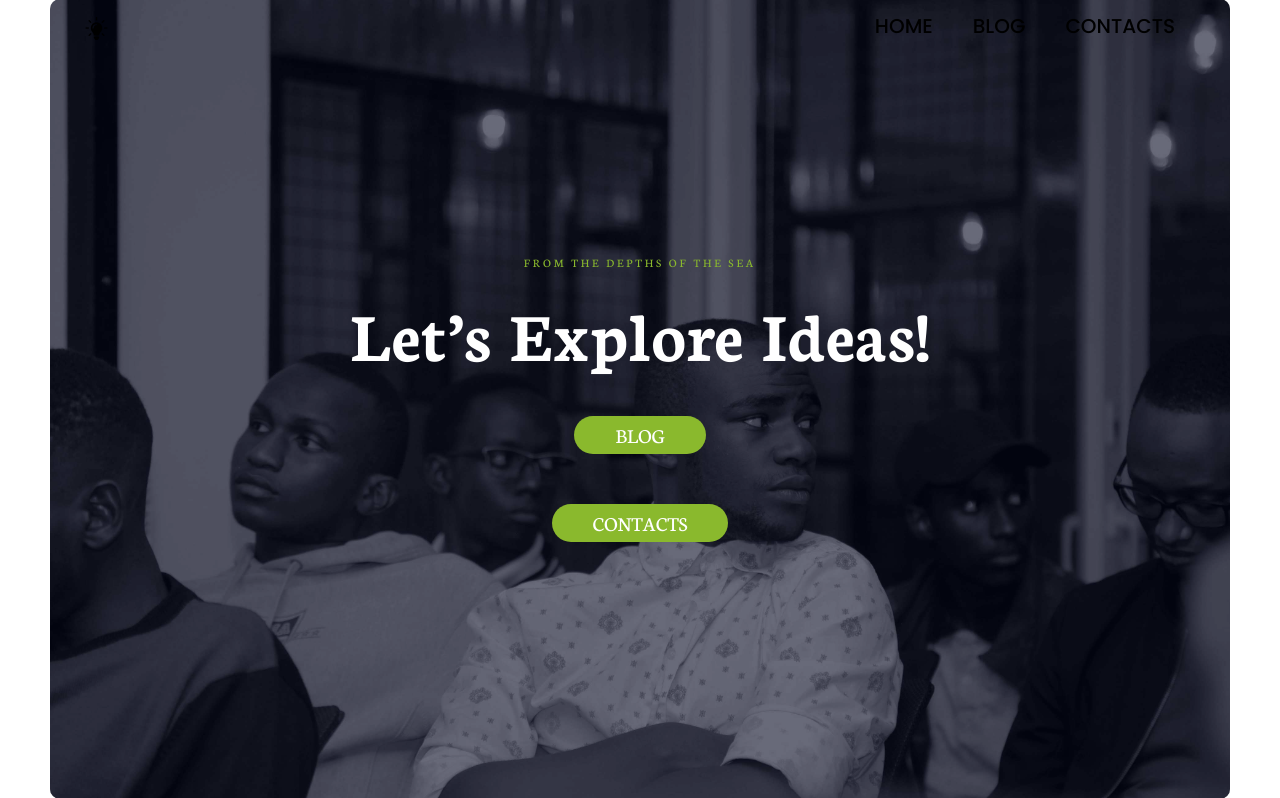
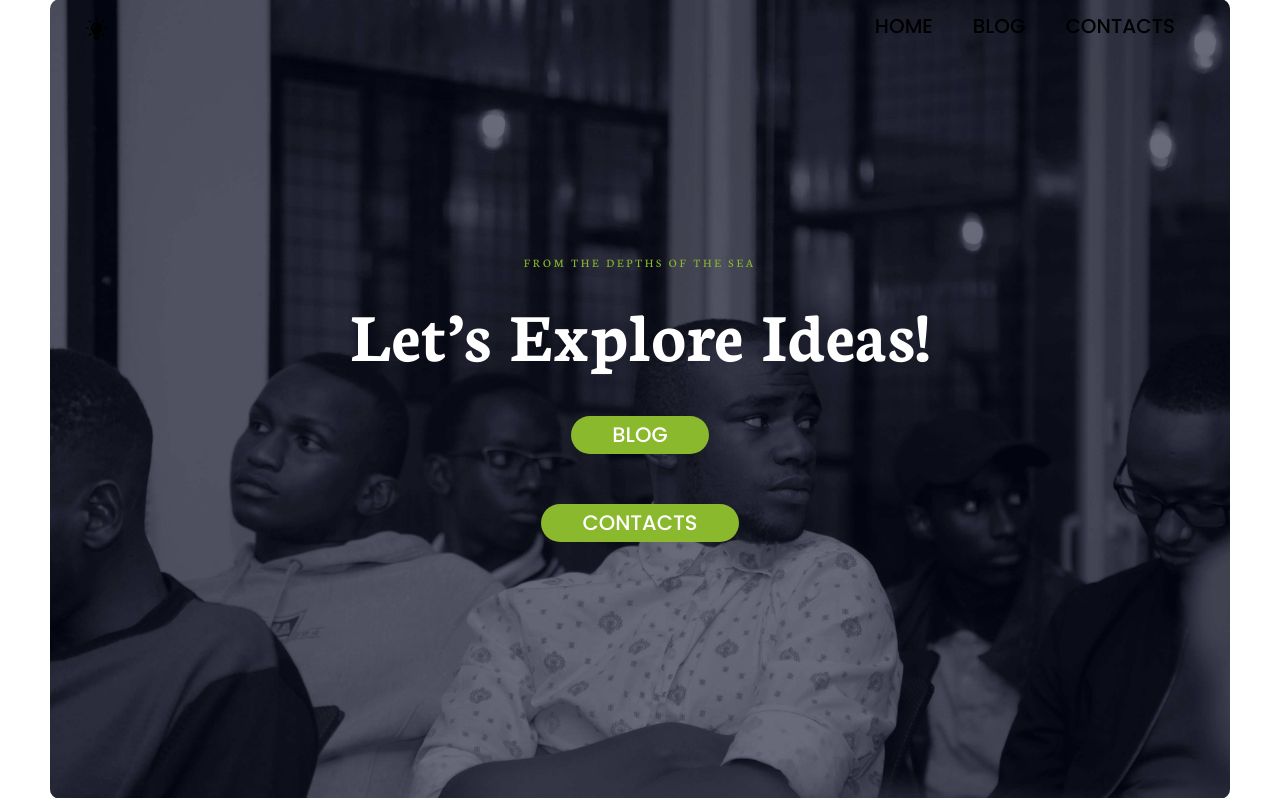
Before and after one commit to BahatiPhill/portfolio, a Django app: page / in a window 1280 px wide. Shown: the part 55-853 px from the top of the page. Run offline with Django 3.2, Linux system fonts and the light colour scheme; some libraries are stand-ins or nearby versions.

Commit message:
migrations

```diff
--- a/blog/templates/home.html
+++ b/blog/templates/home.html
@@ -15,9 +15,9 @@
 								<h1>
 									Let’s Explore Ideas!
 								</h1>
-								<a href="{% url 'blog' %}" class="primary-btn text-uppercase">Blog</a>
+								<a href="{% url 'blog' %}" class="primary-btn text-uppercase" style="font-family: 'Poppins', sans-serif;">Blog</a>
 								<p>&nbsp;</p>
-								<a href="{% url 'contacts' %}" class="primary-btn text-uppercase">Contacts</a>
+								<a href="{% url 'contacts' %}" class="primary-btn text-uppercase" style="font-family: 'Poppins', sans-serif;">Contacts</a>
 							</div>
 						</div>
 					</div>
```
Also changed, not shown: blog/migrations/0003_auto_20190219_1237.py (added), blog/migrations/0004_auto_20190219_1242.py (added).
